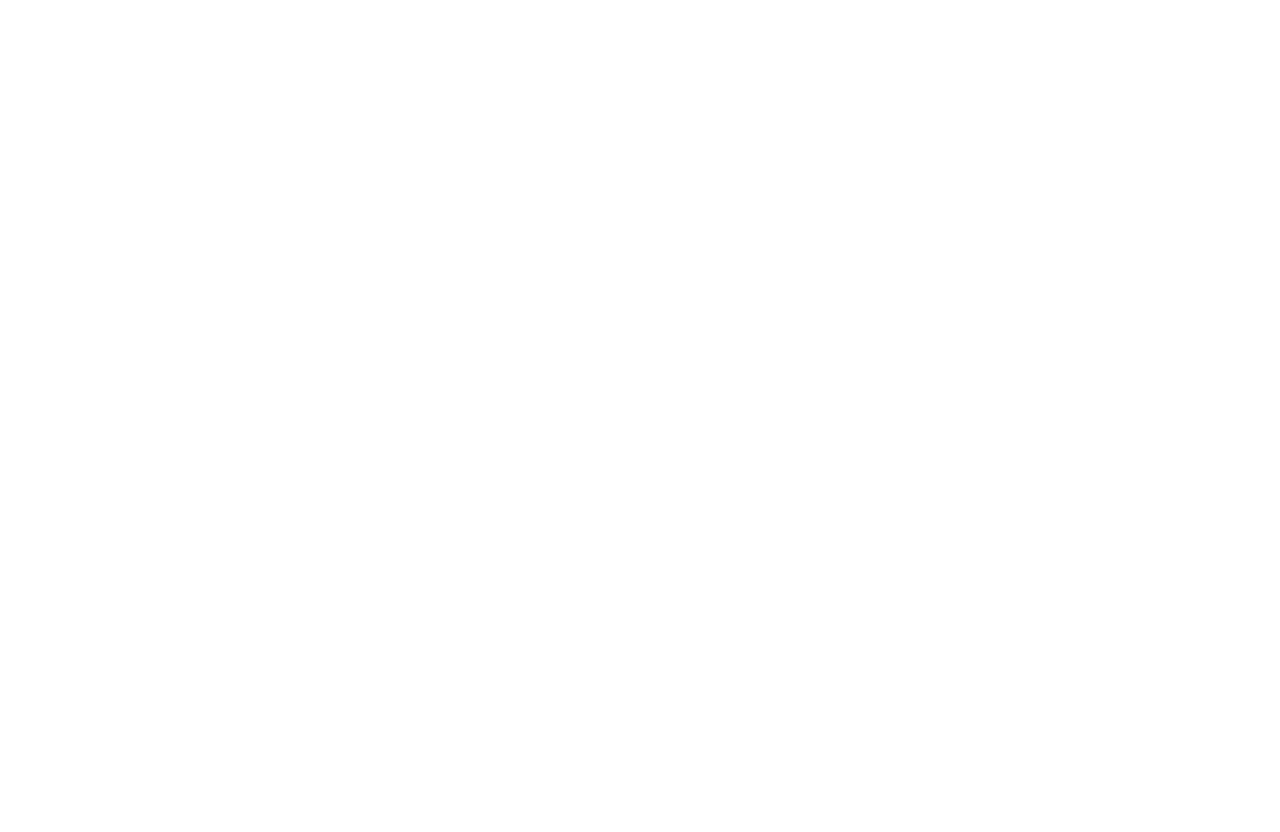
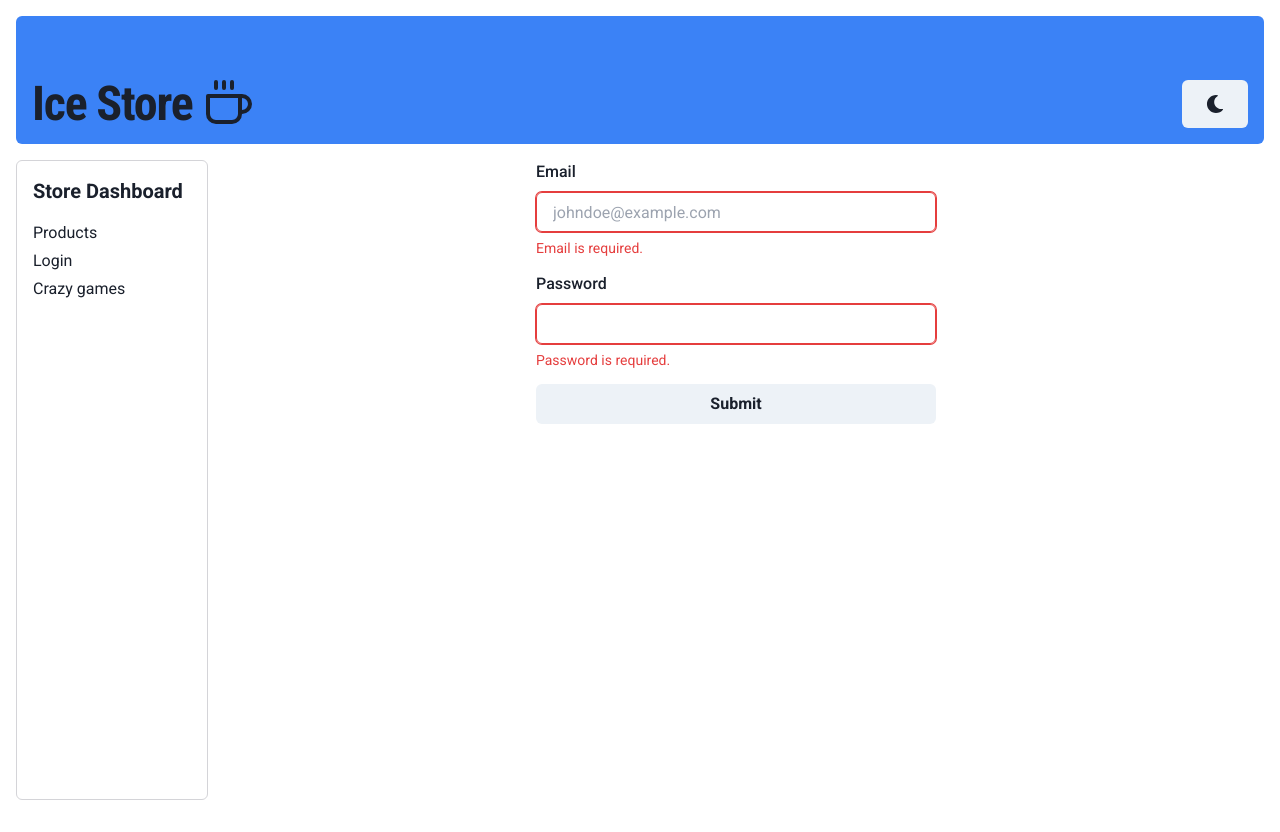
Before and after one commit to hozakowskimilosz/ice-store, a React (Vite) app in the folder frontend/: page /login in a window 1280 px wide. Before the commit this address had no page. Before the commit the page ends 800 px from the top, so only its background shows below. Built offline with nearby package versions, Linux system fonts and the light colour scheme.

Commit message:
added login panel

```diff
--- a/frontend/src/App.jsx
+++ b/frontend/src/App.jsx
@@ -1,5 +1,6 @@
+import Layout from "./components/Layout";
 import Products from "./components/Products";
-import Layout from "./components/Layout";
+import Login from "./components/Login";
 import { BrowserRouter as Router, Routes, Route } from "react-router-dom";
 
 export default function App() {
@@ -8,6 +9,7 @@
       <Routes>
         <Route path="/" element={<Layout />}>
           <Route path="/products" element={<Products />} />
+          <Route path="/login" element={<Login />} />
         </Route>
       </Routes>
     </Router>
--- /dev/null
+++ b/frontend/src/components/Login.jsx
@@ -0,0 +1,50 @@
+import { useState } from "react";
+import {
+  FormControl,
+  FormLabel,
+  Input,
+  FormErrorMessage,
+  Button,
+} from "@chakra-ui/react";
+import { Form } from "react-router-dom";
+
+export default function Login() {
+  const [email, setEmail] = useState("");
+  const [password, setPassword] = useState("");
+
+  const handleEmailChange = (e) => setEmail(e.target.value);
+  const handlePassowrdChange = (e) => setPassword(e.target.value);
+
+  const isMailInvalid = email === "";
+  const isPasswordInvalid = password === "";
+
+  return (
+    <form className="flex w-[25rem] flex-col gap-4">
+      <FormControl isInvalid={isMailInvalid}>
+        <FormLabel>Email</FormLabel>
+        <Input
+          type="email"
+          placeholder="johndoe@example.com"
+          value={email}
+          onChange={handleEmailChange}
+        />
+        {isMailInvalid && (
+          <FormErrorMessage>Email is required.</FormErrorMessage>
+        )}
+      </FormControl>
+
+      <FormControl isInvalid={isPasswordInvalid}>
+        <FormLabel>Password</FormLabel>
+        <Input
+          type="password"
+          value={password}
+          onChange={handlePassowrdChange}
+        />
+        {isPasswordInvalid && (
+          <FormErrorMessage>Password is required.</FormErrorMessage>
+        )}
+      </FormControl>
+      <Button type="submit">Submit</Button>
+    </form>
+  );
+}
--- a/frontend/src/components/SideNav.jsx
+++ b/frontend/src/components/SideNav.jsx
@@ -7,7 +7,7 @@
 
       <ul className="flex flex-col gap-1">
         <Link to="/products">Products</Link>
-        <li>Users</li>
+        <Link to="/login">Login</Link>
         <li>Crazy games</li>
       </ul>
     </div>
```
